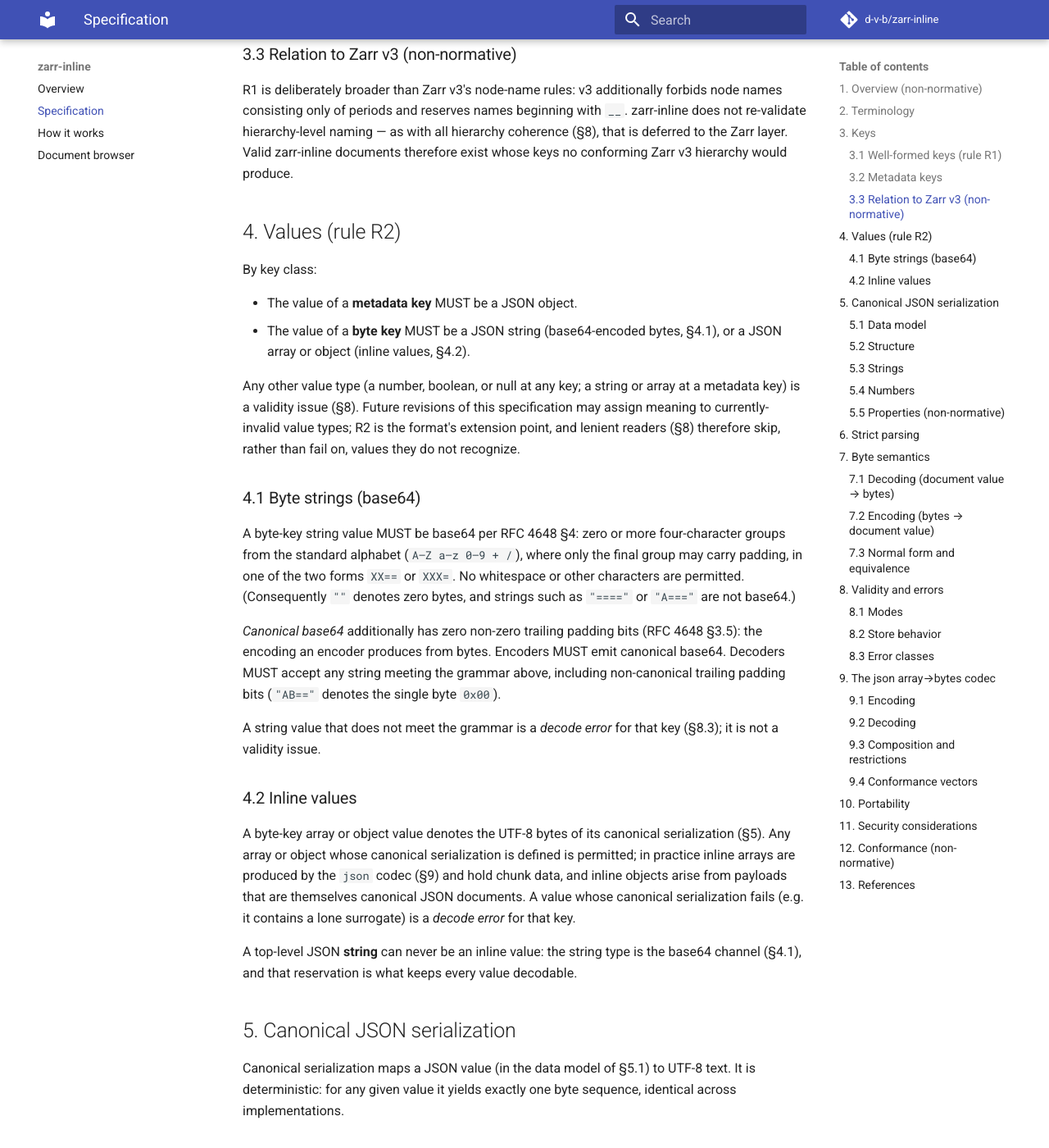
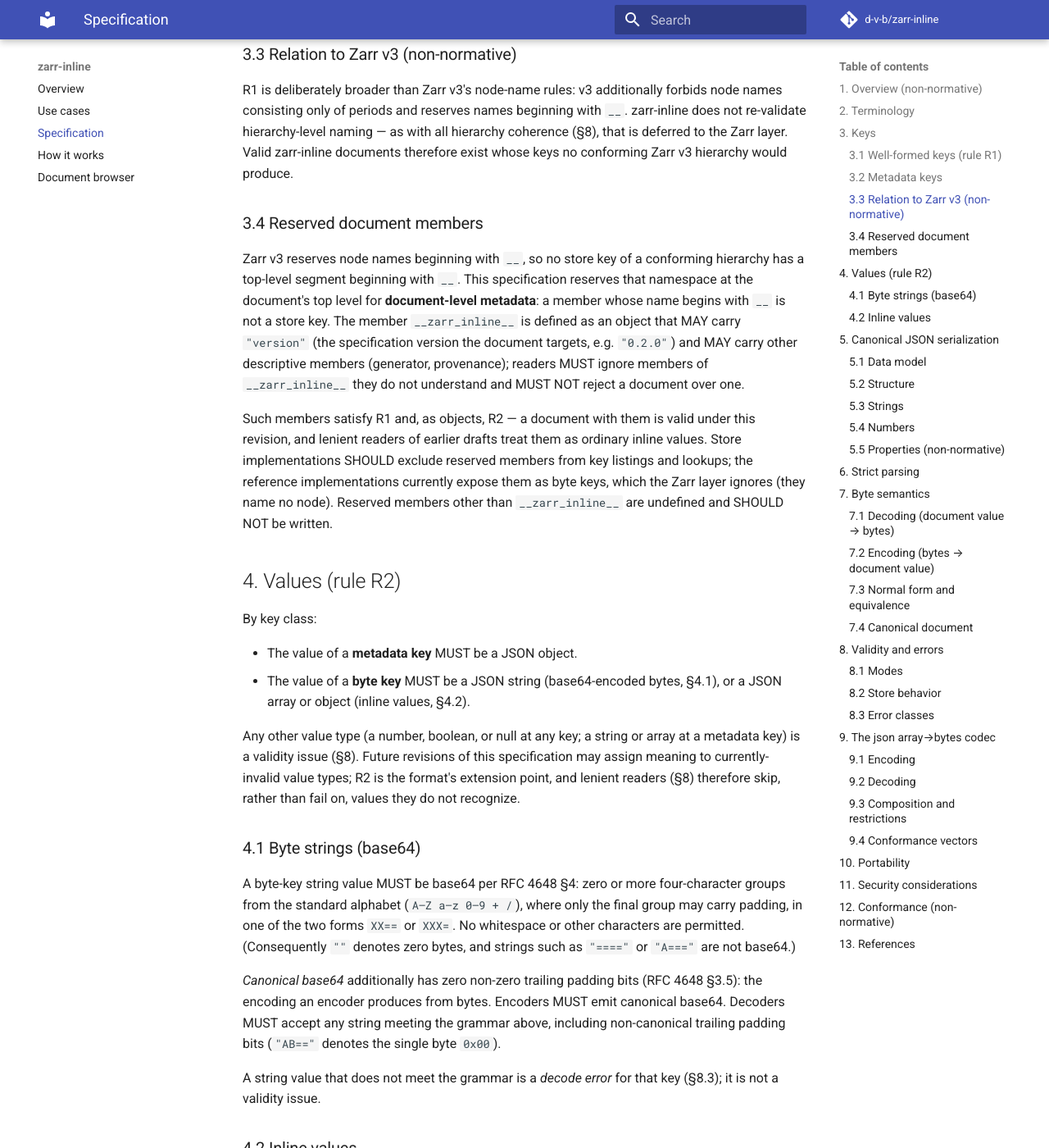
Before and after one commit to d-v-b/zarr-inline, an MkDocs documentation site: the page built from docs/specification.md, in a window 1280 px wide and 1400 px high, scrolled down 1608 px. Shown: the whole window at 82% size. Built offline with MkDocs 1.6.1 and Material for MkDocs 9.7.7, drawn with Linux system fonts in a browser that asks for light colours; comment, search, counter and statistics services are not loaded; some of the changed text lies outside the part shown.

Commit message:
docs+api: Zarr-as-a-value framing, spec amendments, skeletons, kerchunk, schema
From a fresh review of the basic idea:

Docs
- New 'Use cases' page leading with the framing the docs lacked: a
  zarr-inline document is a JSON *value* — embeddable (Zarr inside Zarr,
  APIs, pages), pasteable (reproducers, bug reports, LLM interchange),
  diffable (fixtures, version-controlled small datasets), hashable, with
  skeletons and kerchunk interop; linked from index and README.
- Spec §4.2: inline values carry no meaning of their own — an inline
  chunk is element data only if the array's codec is json (verified: a
  bytes-codec uint8 chunk holding the text [1,2,3] inlines as [1, 2, 3]
  while its values are the seven bytes of that text).
- Spec §3.4: the __-prefixed top-level namespace (which Zarr reserves
  for node names) is reserved for document-level metadata; __zarr_inline__
  carries a version — the self-identification slot the format lacked.
- Spec §7.4: canonical document (sorted top-level keys + §5) for content
  hashing and dedup. §10 links a published JSON Schema for R1/R2.
- How-it-works §2.3: what structural typing spent (both self-describing
  types), what R2 still reserves (scalars: tombstones/overlays,
  references), and the meaning caveat above.

Python
- from_zarr(..., data=False): metadata-only skeleton documents
  (consolidated-metadata snapshots of any size of dataset).
- to_kerchunk(document): kerchunk reference set; tested end to end via
  fsspec ReferenceFileSystem + zarr FsspecStore.
- docs/zarr-inline.schema.json with a test that its verdict matches the
  validator on every fixture and rejects each rule violation.

Browser
- Codec-aware chunk tags: an inline chunk of a non-json-codec array is
  tagged 'inline JSON · bytes of <codecs>' with an explanatory tooltip
  instead of the misleading 'JSON Array'; smoke-tested both ways.

Assisted-by: ClaudeCode:claude-fable-5

```diff
--- a/docs/specification.md
+++ b/docs/specification.md
@@ -76,6 +76,26 @@ all hierarchy coherence (§8), that is deferred to the Zarr layer. Valid
 zarr-inline documents therefore exist whose keys no conforming Zarr v3
 hierarchy would produce.
 
+### 3.4 Reserved document members
+
+Zarr v3 reserves node names beginning with `__`, so no store key of a
+conforming hierarchy has a top-level segment beginning with `__`. This
+specification reserves that namespace at the document's top level for
+**document-level metadata**: a member whose name begins with `__` is not a
+store key. The member `__zarr_inline__` is defined as an object that MAY
+carry `"version"` (the specification version the document targets, e.g.
+`"0.2.0"`) and MAY carry other descriptive members (generator,
+provenance); readers MUST ignore members of `__zarr_inline__` they do not
+understand and MUST NOT reject a document over one.
+
+Such members satisfy R1 and, as objects, R2 — a document with them is
+valid under this revision, and lenient readers of earlier drafts treat
+them as ordinary inline values. Store implementations SHOULD exclude
+reserved members from key listings and lookups; the reference
+implementations currently expose them as byte keys, which the Zarr layer
+ignores (they name no node). Reserved members other than `__zarr_inline__`
+are undefined and SHOULD NOT be written.
+
 ## 4. Values (rule R2)
 
 By key class:
@@ -121,6 +141,18 @@ canonical serialization fails (e.g. it contains a lone surrogate) is a
 A top-level JSON **string** can never be an inline value: the string type
 is the base64 channel (§4.1), and that reservation is what keeps every
 value decodable.
+
+An inline value carries **no meaning of its own**. It denotes bytes (§7.1),
+and what those bytes mean is decided entirely by the Zarr layer — for a
+chunk key, by the owning array's codec chain. In particular, an inline
+array at a chunk key is *not* evidence that the array uses the `json`
+codec: any codec's output that happens to be byte-stable canonical JSON
+inlines by §7.2 (a `bytes`-codec `uint8` chunk holding the text `[1,2,3]`
+appears in the document as `[1, 2, 3]`, while its element values are the
+seven bytes of that text). Consumers that present or edit inline chunk
+values as *array elements* MUST first establish from the array's
+metadata that its array→bytes codec is `json`; tools SHOULD signal the
+distinction to users.
 
 ## 5. Canonical JSON serialization
 
@@ -304,6 +336,18 @@ key decodes in both, and the decoded bytes agree per key. Equivalence,
 not textual equality, is the round-trip guarantee. Documents with an
 undecodable key have no equivalents.
 
+### 7.4 Canonical document
+
+The *canonical document* of a document is the canonical serialization
+(§5) of the document object with its **top-level members sorted by key**
+(code-point order; §5.2's insertion-order rule applies to nested objects
+only). It is deterministic: two documents have the same canonical
+document if and only if they have the same keys with, member for member,
+the same data-model values. Canonical documents are the intended input to
+content hashes, deduplication, and reproducibility checks. A canonical
+document is itself a valid document, and readers treat it like any other;
+writers are not required to emit it.
+
 ## 8. Validity and errors
 
 A document is **valid** when every key satisfies R1 (§3.1) and every
@@ -486,6 +530,9 @@ full float64 range round-trip exactly.
 
 Interchange notes: the RECOMMENDED file extension is `.zarr-inline.json`; where
 a media type is needed, `application/zarr-inline+json` is suggested. A
+[JSON Schema](zarr-inline.schema.json) for rules R1 and R2 is published
+with this specification (the reference validators remain normative; the
+schema lets editors and generic tooling check documents). A
 document does not self-identify — there is no version or magic member;
 whether JSON text is a zarr-inline document is established by context.
 Filesystems that normalize Unicode filenames (e.g. APFS) can collide
--- a/mkdocs.yml
+++ b/mkdocs.yml
@@ -25,6 +25,7 @@ markdown_extensions:
 
 nav:
   - Overview: index.md
+  - Use cases: use-cases.md
   - Specification: specification.md
   - How it works: how-it-works.md
   - Document browser: browser.md
--- a/typescript/examples/browser/src/index.html
+++ b/typescript/examples/browser/src/index.html
@@ -124,6 +124,7 @@
   .tag-array { color: var(--ok); border-color: #2f5a4d; }
   .tag-b64 { color: #d8a657; border-color: #5a4a2f; }
   .tag-other { color: var(--error); border-color: #5a2f2f; }
+  .tag-warn { color: #ffb86b; border-color: #7a4f1f; background: rgba(226, 163, 78, 0.10); cursor: help; }
 
   /* JSON panel */
   .section-header {
```
Also changed, not shown: other parts of docs/specification.md (+1 -1 lines), docs/how-it-works.md (+30 -1 lines), docs/index.md (+3 -0 lines), docs/use-cases.md (added, +90 -0 lines), docs/zarr-inline.schema.json (added, +28 -0 lines), python/README.md (+7 -0 lines), 11 other files.
